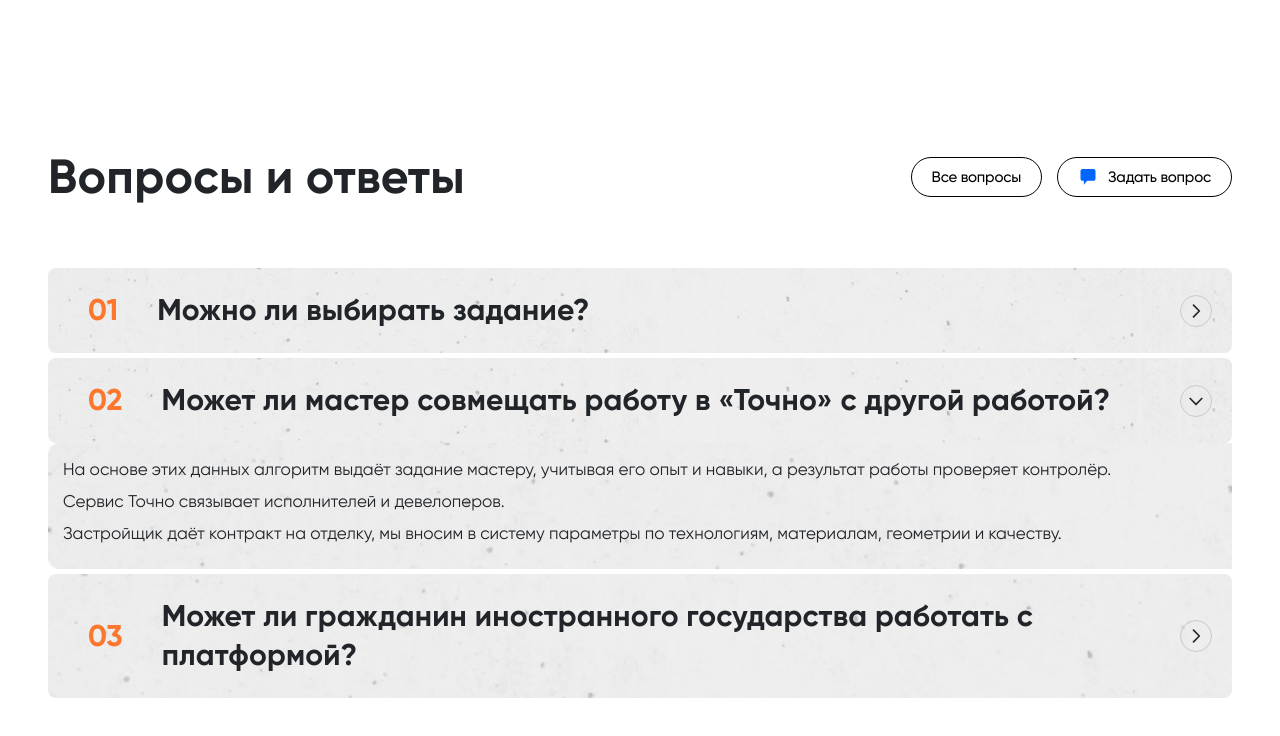
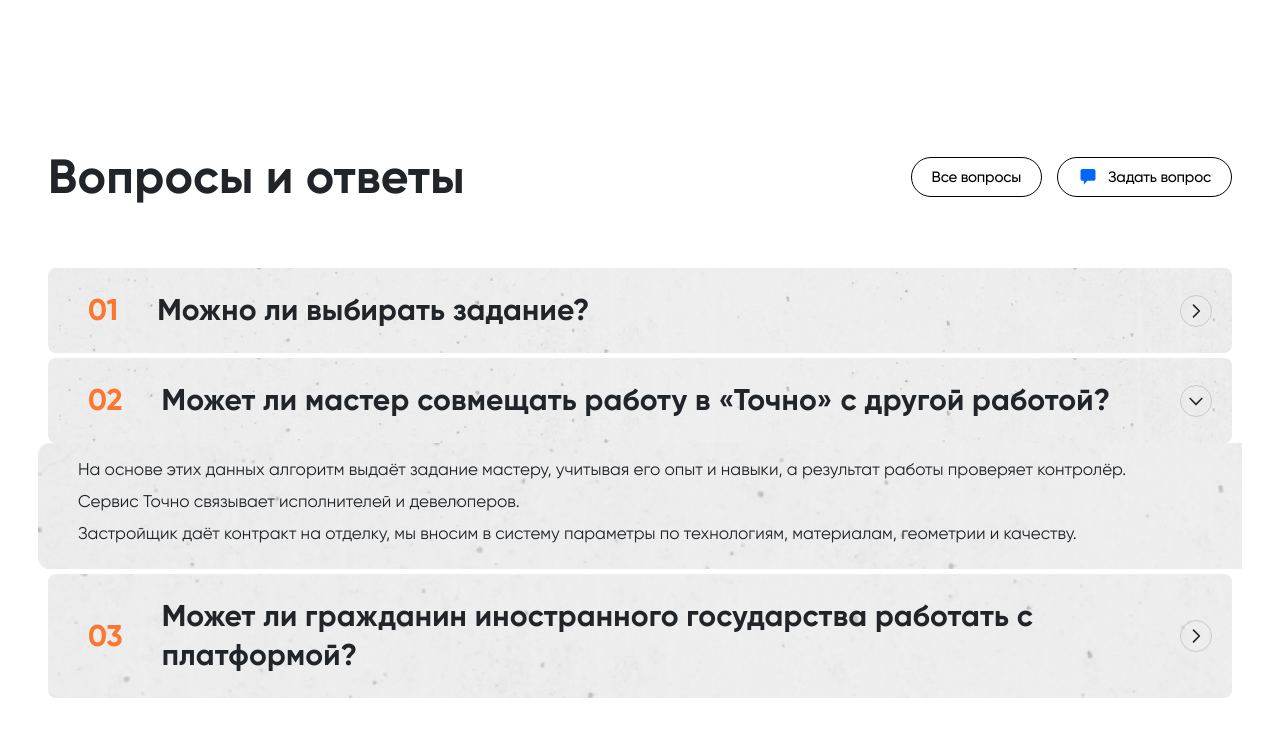
Before and after one commit to Soveliy/tochnonew, a plain HTML site: page index.html in a window 1280 px wide. Both pictures are taken after a click on the element 640 px from the left and 6414 px from the top of the page. Shown: the part 6014-6750 px from the top of the page. Drawn offline with Linux system fonts and the light colour scheme; a script that the page names is missing.

Commit message:
Update main.css

```diff
--- a/css/main.css
+++ b/css/main.css
@@ -2321,7 +2321,8 @@ select,
 
     background: url(../img/spoler.jpg);
     background-size: cover;
-    padding: 15px;
+    padding: 15px 40px;
+    margin: 0 -10px;
 }
 .faq .spoler .hide-text p
 {
```
